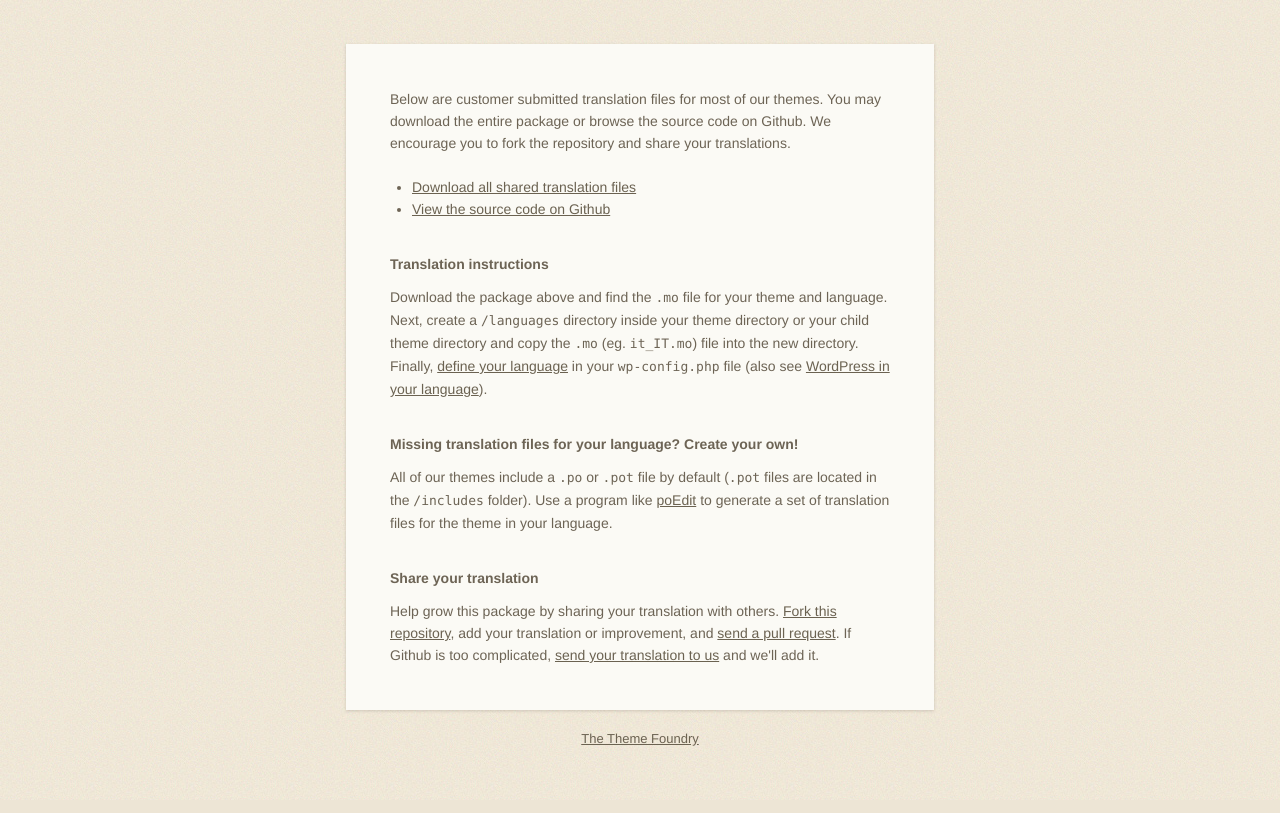
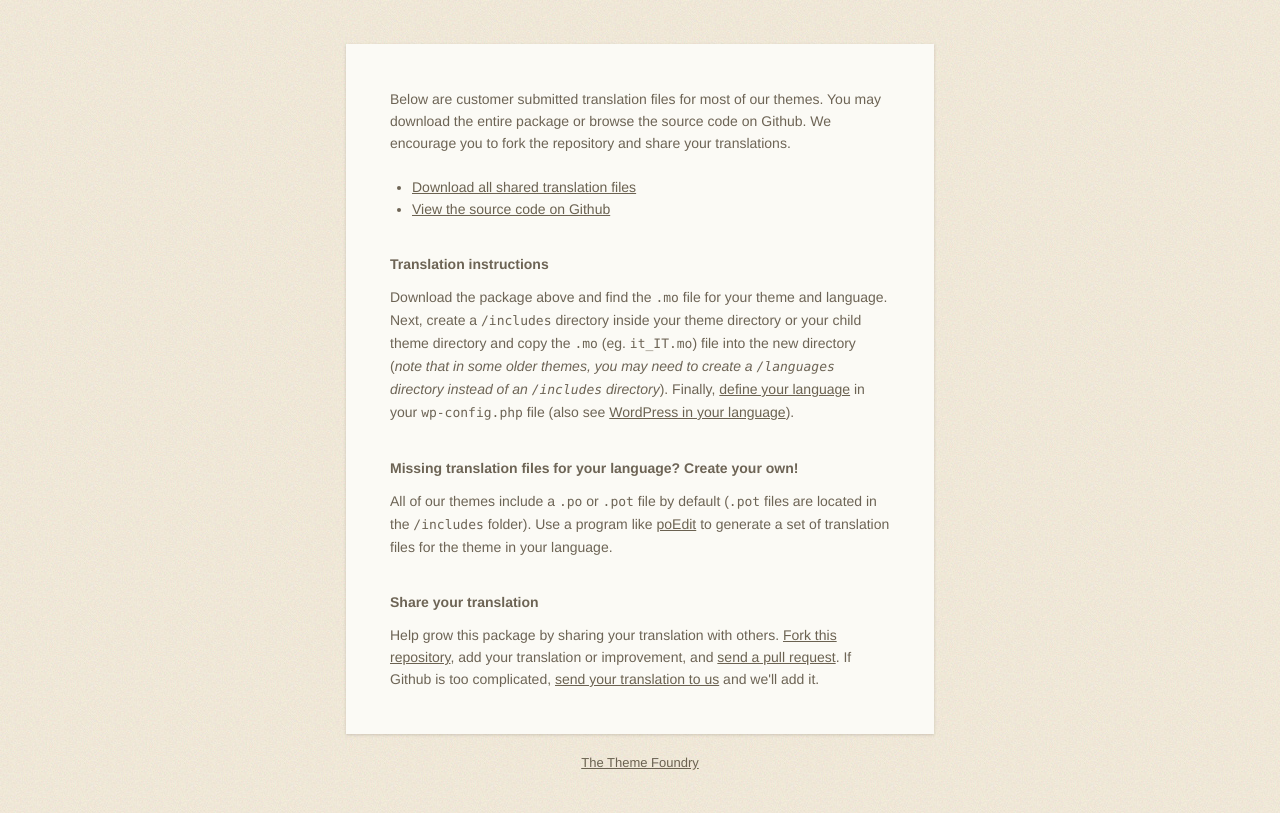
Before and after one commit to thethemefoundry/ttf-translate, a plain HTML site: page index.html in a window 1280 px wide. Drawn offline with Linux system fonts and the light colour scheme.

Commit message:
s/languages/includes

```diff
--- a/index.html
+++ b/index.html
@@ -23,7 +23,7 @@
 		</div>
 		<div class="section">
 			<h2>Translation instructions</h2>
-			<p>Download the package above and find the <code>.mo</code> file for your theme and language. Next, create a <code>/languages</code> directory inside your theme directory or your child theme directory and copy the <code>.mo</code> (eg. <code>it_IT.mo</code>) file into the new directory. Finally, <a href="http://codex.wordpress.org/Editing_wp-config.php#Language_and_Language_Directory">define your language</a> in your <code>wp-config.php</code> file (also see <a href="http://codex.wordpress.org/WordPress_in_Your_Language">WordPress in your language</a>).</p>
+			<p>Download the package above and find the <code>.mo</code> file for your theme and language. Next, create a <code>/includes</code> directory inside your theme directory or your child theme directory and copy the <code>.mo</code> (eg. <code>it_IT.mo</code>) file into the new directory (<i>note that in some older themes, you may need to create a <code>/languages</code> directory instead of an <code>/includes</code> directory</i>). Finally, <a href="http://codex.wordpress.org/Editing_wp-config.php#Language_and_Language_Directory">define your language</a> in your <code>wp-config.php</code> file (also see <a href="http://codex.wordpress.org/WordPress_in_Your_Language">WordPress in your language</a>).</p>
 		</div>
 		<div class="section">
 			<h2>Missing translation files for your language? Create your own!</h2>
```
